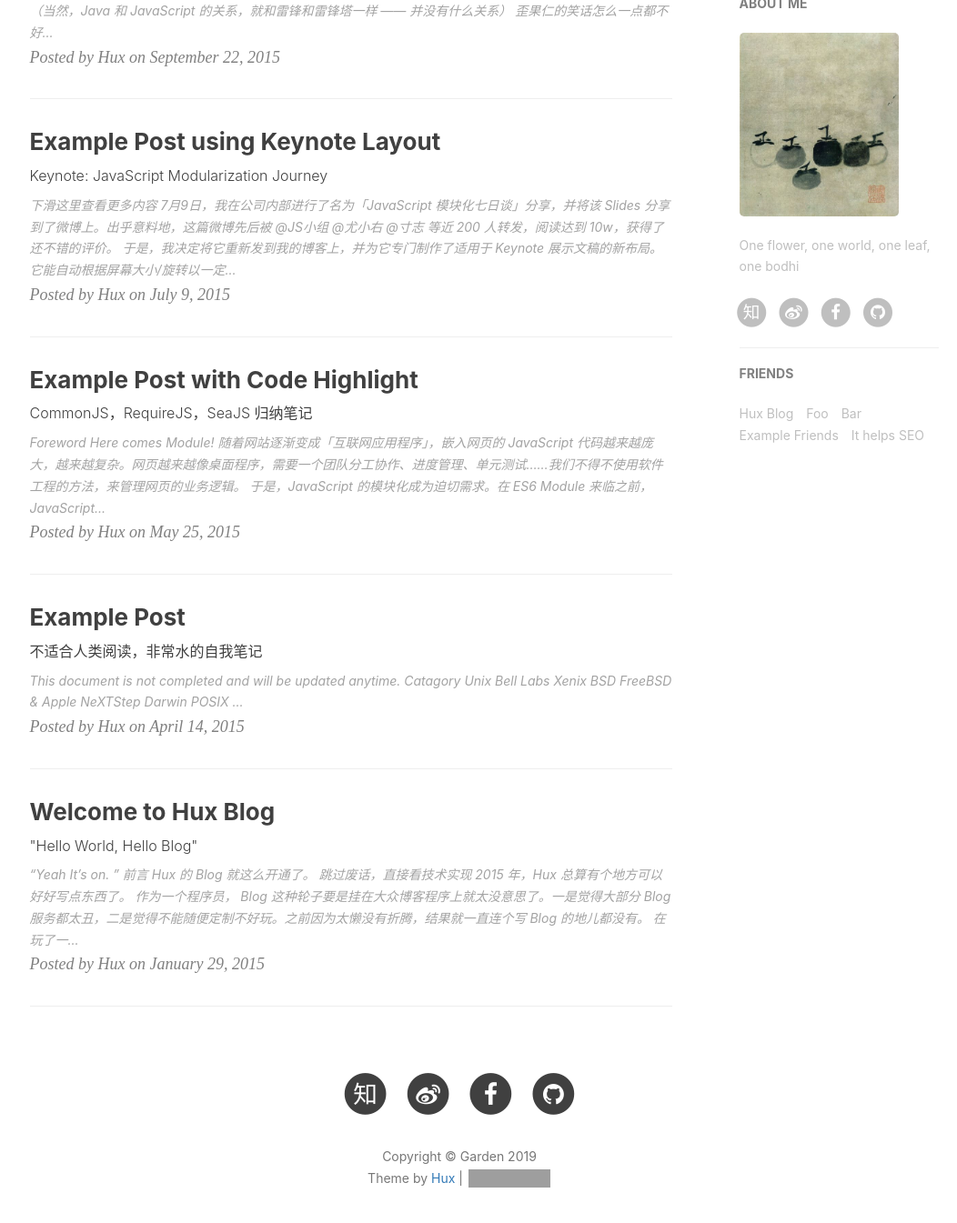
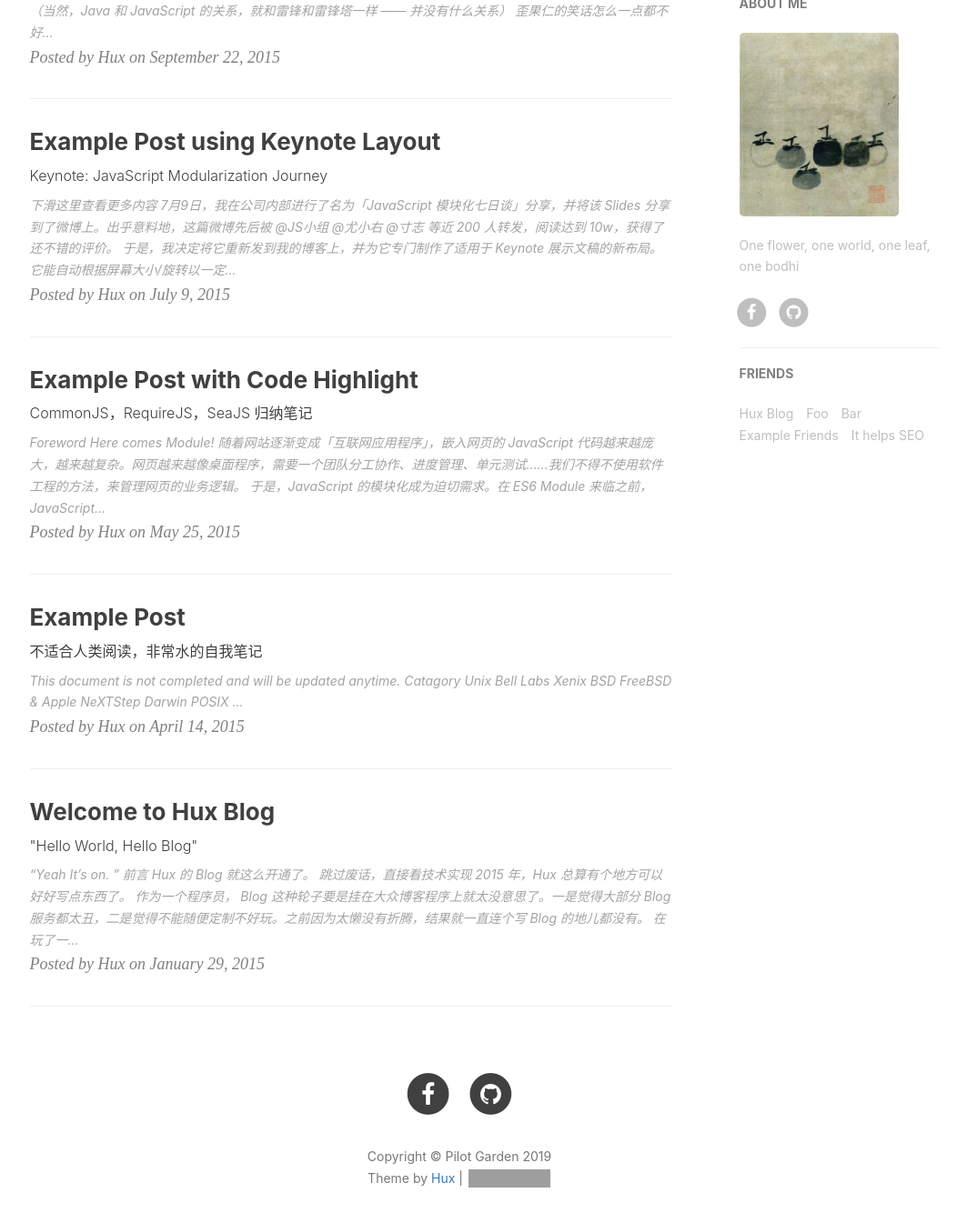
Before and after one commit to li-huiyong/garden, a Jekyll site: the page built from index.html, in a window 1280 px wide and 1400 px high, scrolled down 590 px. Shown: the top 1345 px of the window at 91% size, without its empty margins (135-1187 px from the left). Built offline with Jekyll 4.4.1, drawn with Linux system fonts in a browser that asks for light colours; nearby versions of some CDN libraries; the list of posts is cut into pages by our own code; comment, search, counter and statistics services are not loaded; part of the change alters nothing that is shown; some of the changed text lies outside the part shown; grey boxes are pictures that could not be loaded.

```diff
--- a/_config.yml
+++ b/_config.yml
@@ -1,6 +1,6 @@
 # Site settings
-title: Garden
-SEOTitle: 庭院 | Garden
+title: Pilot Garden
+SEOTitle: 东方庭院 | Pilot Garden
 header-img: img/home-bg.jpg
 email: lihuiyong123@gmail.com
 description: ""
@@ -12,8 +12,8 @@ baseurl: "/garden"         # for example, '/blog' if your blog hosted on 'host/b
 
 # SNS settings
 RSS: false
-weibo_username:     none
-zhihu_username:     none
+#weibo_username:     none
+#zhihu_username:     none
 github_username:    li-huiyong
 #twitter_username:  none
 facebook_username:  Huiyong LI
```
